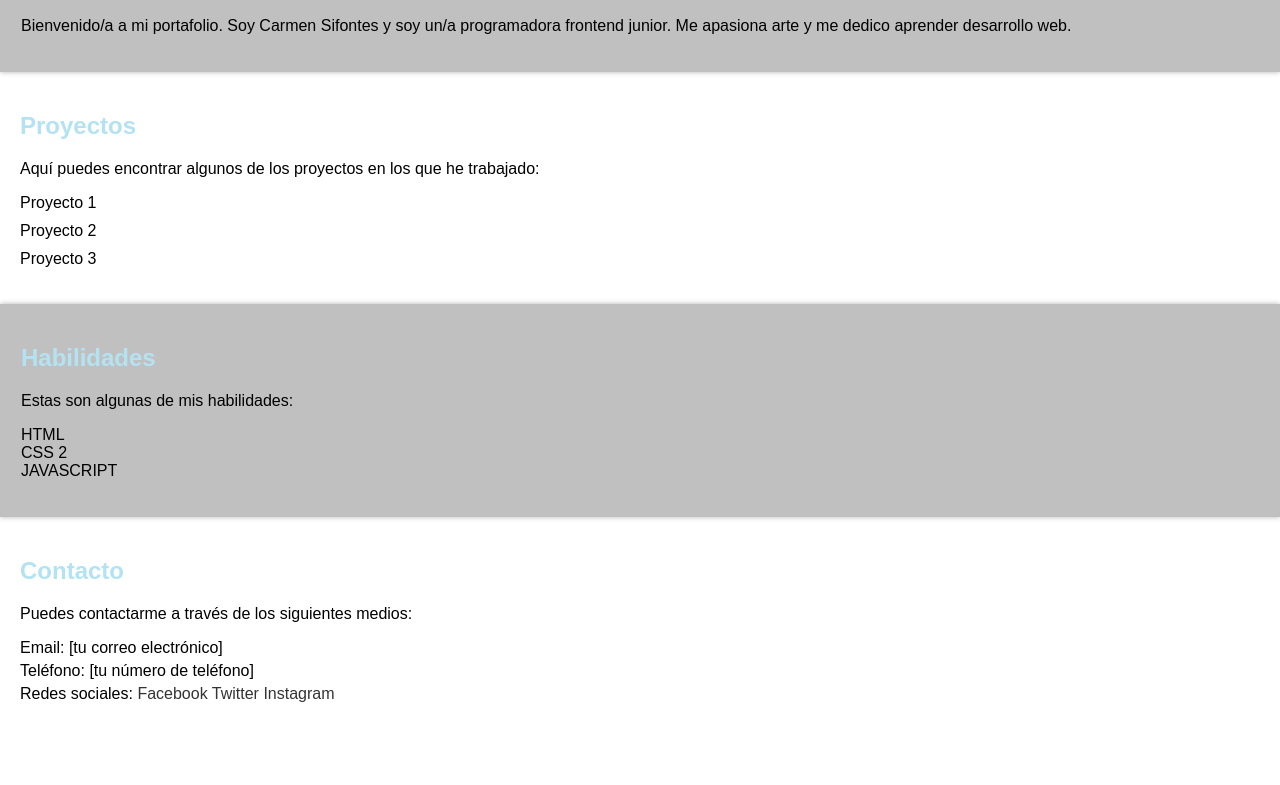
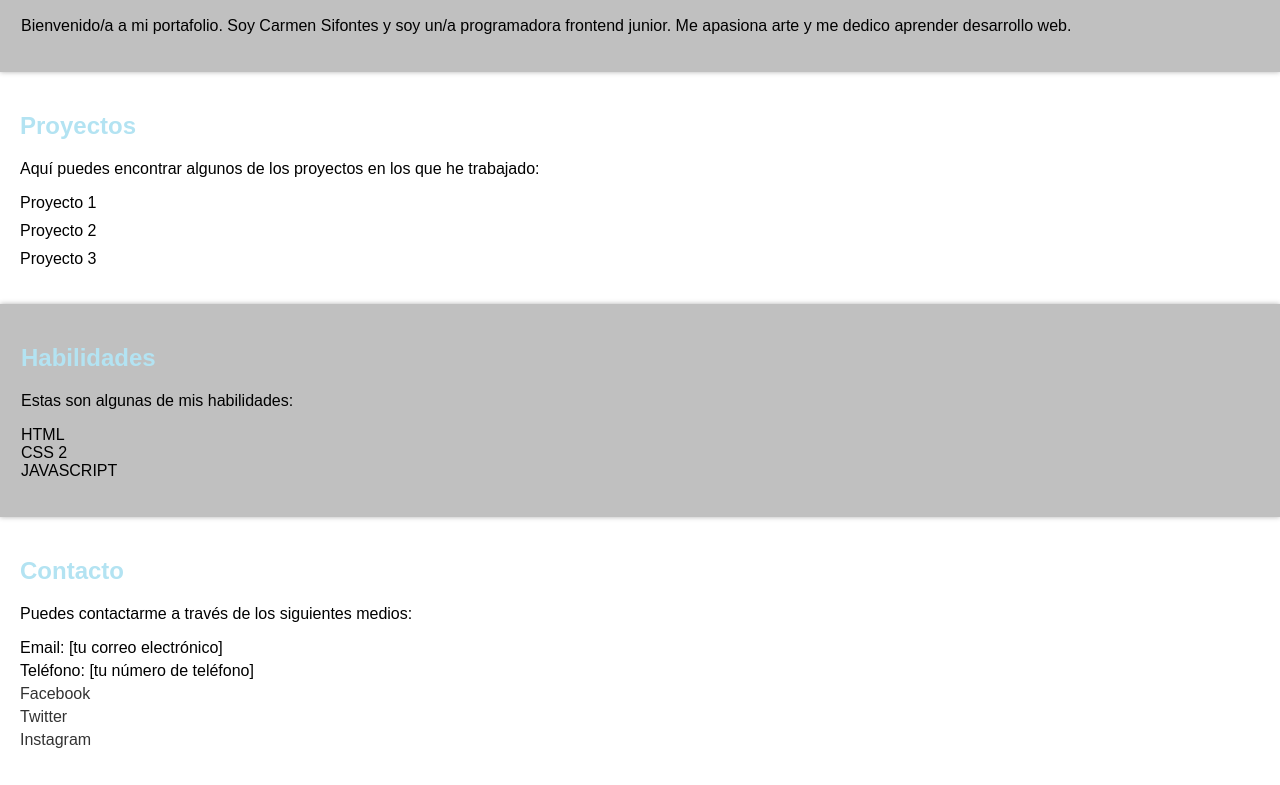
Before and after one commit to carmensifontes/portafilio, a plain HTML site: page index.html in a window 1280 px wide. Shown: the part 418-1203 px from the top of the page. Before the commit the page ends 1157 px from the top, so only its background shows below. Drawn offline with Linux system fonts and the light colour scheme; a script that the page names is missing.

Commit message:
modificacion index.html

```diff
--- a/index.html
+++ b/index.html
@@ -53,7 +53,7 @@
   #habilidades{
     background-color: #C0C0C0;
     border: 1px solid #C0C0C0;
-  box-shadow: 0 0 5px rgba(0, 0, 0, 0.3);
+    box-shadow: 0 0 5px rgba(0, 0, 0, 0.3);
   }
   nav ul li {
     display: inline;
@@ -124,19 +124,12 @@
         <ul>
           <li>Email: [tu correo electrónico]</li>
           <li>Teléfono: [tu número de teléfono]</li>
-          <li>Redes sociales:
-            <a href="https://www.facebook.com/tu_pagina_de_facebook" target="_blank">
-              Facebook
-            </a>
-
-            <a href="https://www.twitter.com/tu_cuenta_de_twitter" target="_blank">
-              Twitter
-            </a>
-
-            <a href="https://www.instagram.com/tu_cuenta_de_instagram" target="_blank">
-              Instagram
-            </a>
-          </li>
+            <li><a href="https://www.facebook.com/tu_pagina_de_facebook" target="_blank">
+              Facebook</a></li>
+           <li><a href="https://www.twitter.com/tu_cuenta_de_twitter" target="_blank">
+              Twitter</a></li>
+            <li><a href="https://www.instagram.com/tu_cuenta_de_instagram" target="_blank">
+              Instagram</a></li>
         </ul>
       </section>
     </main>
```
